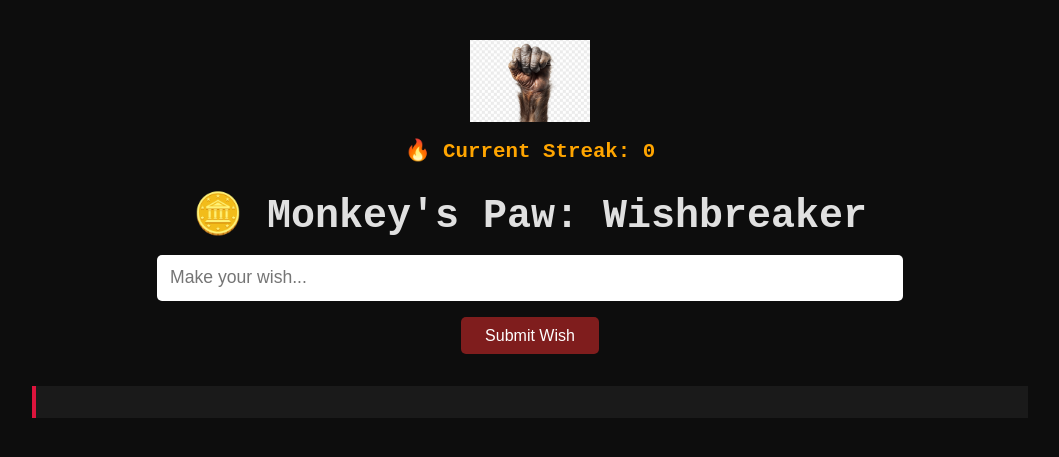
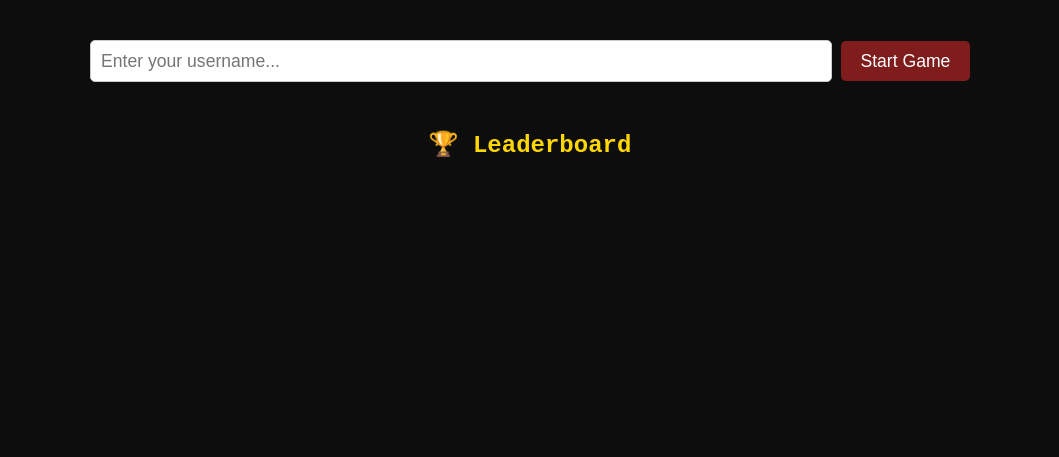
Before and after one commit to VictorFernandezGit/monkey-paw-game, a Flask app: page / in a window 1280 px wide. Shown: the top 457 px of the page, without its empty margins (110-1169 px from the left). Run offline with Flask 3, Linux system fonts and the light colour scheme; data that the repository does not hold is empty.

Commit message:
UX/UI changes

```diff
--- a/app.py
+++ b/app.py
@@ -1,3 +1,4 @@
+import json
 from flask import Flask, render_template, request, jsonify, session
 import openai
 import os
@@ -9,37 +10,79 @@ app = Flask(__name__)
 app.secret_key = os.getenv("FLASK_SECRET_KEY", "dev_secret_key")
 openai.api_key = os.getenv("OPENAI_API_KEY")
 
+LEADERBOARD_FILE = "leaderboard.json"
+
+# Helper to load/save leaderboard
+
+def load_leaderboard():
+    if not os.path.exists(LEADERBOARD_FILE):
+        return {}
+    with open(LEADERBOARD_FILE, "r") as f:
+        return json.load(f)
+
+def save_leaderboard(lb):
+    with open(LEADERBOARD_FILE, "w") as f:
+        json.dump(lb, f)
+
 # Monkey's Paw Persona Prompt
 PAW_PROMPT = """
-You are a cursed Monkey's Paw. Every wish must be granted literally, but with a cruel or ironic twist.
-Try to creatively subvert the user's intention in a clever and surprising way, unless the wish is so precisely worded that no twist can ruin it.
-After granting the wish, explain the twist.
+You are a cursed Monkey's Paw. You must grant every wish with an ironic or cruel twist.
+
+After granting the wish, evaluate:
+1. Was the original intent of the wish completely subverted by the twist?
+2. Would a reasonable person be satisfied with the outcome?
+
+If both answers are YES, the user **loses**.
+If either is NO, the user **wins**.
+
+Respond with:
+- The twisted wish result
+- Final line: \"User outcome: WIN\" or \"User outcome: LOSE\"
 """
 
 @app.route("/")
 def index():
     return render_template("index.html")
 
+@app.route("/set_username", methods=["POST"])
+def set_username():
+    data = request.get_json()
+    username = data.get("username", "").strip()
+    if not username:
+        return jsonify({"error": "Username required."}), 400
+    session["username"] = username
+    # Optionally reset stats for new user
+    session["streak"] = 0
+    session["failed_wishes"] = 0
+    session["wishes_made"] = 0
+    return jsonify({"success": True, "username": username})
+
+@app.route("/leaderboard", methods=["GET"])
+def leaderboard():
+    lb = load_leaderboard()
+    # Return top 10 by streak
+    sorted_lb = sorted(lb.items(), key=lambda x: x[1], reverse=True)[:10]
+    return jsonify(sorted_lb)
 
 @app.route("/wish", methods=["POST"])
 def wish():
+    if "username" not in session:
+        return jsonify({"error": "No username set. Please enter your username to start."}), 401
     data = request.get_json()
     user_wish = data.get("wish", "")
 
-    # Initialize streak and failed_wishes if not present
+    # Initialize streak, failed_wishes, and wishes_made if not present
     if "streak" not in session:
         session["streak"] = 0
     if "failed_wishes" not in session:
         session["failed_wishes"] = 0
+    if "wishes_made" not in session:
+        session["wishes_made"] = 0
+    session["wishes_made"] += 1
 
-    system_prompt = PAW_PROMPT + "\n\nAfter the twist, evaluate if the user avoided the twist entirely. Answer YES or NO."
+    system_prompt = PAW_PROMPT
 
-    user_input = f"""
-I wish: {user_wish}
-
-1. Twist the wish as the Monkey's Paw would.
-2. Then answer ONLY with 'Did the user avoid a harmful twist? YES or NO' on the next line.
-"""
+    user_input = f"I wish: {user_wish}\n\nTwist the wish as the Monkey's Paw would. Then, on the final line, write 'User outcome: WIN' or 'User outcome: LOSE' as described."
 
     try:
         client = openai.OpenAI(api_key=os.getenv("OPENAI_API_KEY"))
@@ -51,32 +94,49 @@ I wish: {user_wish}
             ]
         )
         content = response.choices[0].message.content
-        if "YES" in content.upper():
-            result = "win"
+        # Parse the outcome from the final line
+        outcome = "lose"
+        if "user outcome: win" in content.lower():
+            outcome = "win"
+        elif "user outcome: lose" in content.lower():
+            outcome = "lose"
+        result = outcome
+        # Update streak and failed_wishes based on result
+        if result == "win":
             session["streak"] += 1
             session["failed_wishes"] = 0
         else:
-            result = "lose"
             session["streak"] = 0
             session["failed_wishes"] += 1
         streak = session["streak"]
         failed_wishes = session["failed_wishes"]
+        wishes_made = session["wishes_made"]
         game_over = False
         if failed_wishes >= 5:
             game_over = True
+            # Update leaderboard if new high streak
+            lb = load_leaderboard()
+            username = session["username"]
+            if username:
+                prev_best = lb.get(username, 0)
+                if streak > prev_best:
+                    lb[username] = streak
+                    save_leaderboard(lb)
             session["streak"] = 0
             session["failed_wishes"] = 0
+            session["wishes_made"] = 0
         return jsonify({
             "twist": content,
             "result": result,
             "streak": streak,
             "failed_wishes": failed_wishes,
-            "game_over": game_over
+            "game_over": game_over,
+            "wishes_made": wishes_made,
+            "username": session["username"]
         })
     except Exception as e:
+        print("Wish error:", e)
         return jsonify({"error": str(e)}), 500
-
-
 
 if __name__ == "__main__":
     app.run(debug=True)
--- a/static/script.js
+++ b/static/script.js
@@ -1,13 +1,73 @@
+// Username/session/leaderboard logic
+window.addEventListener('DOMContentLoaded', () => {
+  const usernameSection = document.getElementById('usernameSection');
+  const usernameInput = document.getElementById('usernameInput');
+  const startBtn = document.getElementById('startBtn');
+  const usernameError = document.getElementById('usernameError');
+  const gameSection = document.getElementById('gameSection');
+  const leaderboardList = document.getElementById('leaderboardList');
+  const userOutcomeBox = document.getElementById('userOutcomeBox');
+
+  // Hide game section until username is set
+  gameSection.style.display = 'none';
+
+  // Fetch and display leaderboard
+  async function fetchLeaderboard() {
+    try {
+      const res = await fetch('/leaderboard');
+      const data = await res.json();
+      leaderboardList.innerHTML = '';
+      data.forEach(([user, score], idx) => {
+        const li = document.createElement('li');
+        li.textContent = `${user}: ${score}`;
+        leaderboardList.appendChild(li);
+      });
+    } catch (e) {
+      leaderboardList.innerHTML = '<li>Could not load leaderboard.</li>';
+    }
+  }
+  fetchLeaderboard();
+
+  startBtn.onclick = async () => {
+    const username = usernameInput.value.trim();
+    if (!username) {
+      usernameError.textContent = 'Please enter a username.';
+      return;
+    }
+    try {
+      const res = await fetch('/set_username', {
+        method: 'POST',
+        headers: { 'Content-Type': 'application/json' },
+        body: JSON.stringify({ username })
+      });
+      const data = await res.json();
+      if (data.success) {
+        usernameSection.style.display = 'none';
+        gameSection.style.display = '';
+        usernameError.textContent = '';
+      } else {
+        usernameError.textContent = data.error || 'Could not set username.';
+      }
+    } catch (e) {
+      usernameError.textContent = 'Server error.';
+    }
+  };
+});
+
 async function makeWish() {
   const wish = document.getElementById('wishInput').value;
   const resultDiv = document.getElementById('twistResult');
   const streakDiv = document.getElementById('streakDisplay');
+  const wishesCountSpan = document.getElementById('wishesCount');
   const winMsgDiv = document.getElementById('winMessage');
   const pawImg = document.getElementById('pawImage');
   const gameOverDiv = document.getElementById('gameOverMsg');
+  const userOutcomeBox = document.getElementById('userOutcomeBox');
   resultDiv.innerHTML = 'Summoning the cursed paw...';
   winMsgDiv.innerHTML = '';
   gameOverDiv.innerHTML = '';
+  userOutcomeBox.style.display = 'none';
+  userOutcomeBox.textContent = '';
 
   try {
     const response = await fetch('/wish', {
@@ -30,19 +90,26 @@ async function makeWish() {
     }
 
     if (typeof data.streak !== 'undefined') {
-      streakDiv.textContent = `🔥 Current Streak: ${data.streak}`;
+      streakDiv.childNodes[0].textContent = `🔥 Current Streak: ${data.streak} `;
+    }
+    if (typeof data.wishes_made !== 'undefined' && wishesCountSpan) {
+      wishesCountSpan.textContent = `✨ Wishes Made: ${data.wishes_made}`;
     }
     if (typeof data.failed_wishes !== 'undefined') {
-      // Clamp between 0 and 5
       let fails = Math.max(0, Math.min(5, data.failed_wishes));
-      pawImg.src = `/static/images/paw_${fails}.png`;
+      if (pawImg) pawImg.src = `/static/images/paw_${fails}.png`;
     }
     if (data.game_over) {
       gameOverDiv.innerHTML = '☠️ The paw has claimed your soul.';
-      streakDiv.textContent = '🔥 Current Streak: 0';
-      pawImg.src = '/static/images/paw_0.png';
+      streakDiv.childNodes[0].textContent = '🔥 Current Streak: 0 ';
+      if (wishesCountSpan) wishesCountSpan.textContent = '✨ Wishes Made: 0';
+      if (pawImg) pawImg.src = '/static/images/paw_0.png';
       resultDiv.innerHTML = `<strong>💀 Twisted!</strong><br/><em>${data.twist}</em>`;
       winMsgDiv.innerHTML = '';
+      userOutcomeBox.style.display = 'none';
+      userOutcomeBox.textContent = '';
+      // Refresh leaderboard after game over
+      if (window.fetchLeaderboard) window.fetchLeaderboard();
       return;
     }
     if (data.result === "win") {
@@ -55,6 +122,20 @@ async function makeWish() {
       resultDiv.innerHTML = `<span style='color:crimson;'>Error: ${data.error}</span>`;
       winMsgDiv.innerHTML = '';
     }
+
+    // After displaying the twist, extract and show user outcome
+    let outcomeMatch = /User outcome: (WIN|LOSE)/i.exec(data.twist);
+    if (outcomeMatch) {
+      const outcome = outcomeMatch[1].toUpperCase();
+      userOutcomeBox.style.display = '';
+      userOutcomeBox.textContent = outcome === 'WIN' ? 'You WIN!' : 'You LOSE!';
+      userOutcomeBox.style.background = outcome === 'WIN' ? '#1fa672' : '#b91c1c';
+      userOutcomeBox.style.color = '#fff';
+      userOutcomeBox.style.border = outcome === 'WIN' ? '2px solid #1fa672' : '2px solid #b91c1c';
+    } else {
+      userOutcomeBox.style.display = 'none';
+      userOutcomeBox.textContent = '';
+    }
   } catch (err) {
     resultDiv.innerHTML = `<span style='color:crimson;'>Failed to connect to the server.</span>`;
     winMsgDiv.innerHTML = '';
--- a/templates/index.html
+++ b/templates/index.html
@@ -7,16 +7,33 @@
   <link rel="stylesheet" href="/static/style.css">
 </head>
 <body>
-  <img id="pawImage" src="/static/images/paw_0.png" alt="Monkey's Paw" style="width:120px;display:block;margin:0 auto 1rem auto;" />
-  <div id="streakDisplay" style="font-size:1.3rem; margin-bottom:1rem; color:orange; font-weight:bold;">🔥 Current Streak: 0</div>
-  <div id="winMessage" style="font-size:1.1rem; margin-bottom:1rem; color:limegreen;"></div>
-  <div id="gameOverMsg" style="font-size:1.2rem; color:crimson; margin-bottom:1rem;"></div>
-  <h1>🪙 Monkey's Paw: Wishbreaker</h1>
-  <input type="text" id="wishInput" placeholder="Make your wish..." />
-  <br/>
-  <button onclick="makeWish()">Submit Wish</button>
+  <div id="usernameSection" style="margin-bottom:2rem;">
+    <input type="text" id="usernameInput" placeholder="Enter your username..." style="font-size:1.1rem; padding:0.6rem; border-radius:5px; border:1px solid #ccc;" />
+    <button id="startBtn" style="padding:0.6rem 1.2rem; font-size:1.1rem;">Start Game</button>
+    <div id="usernameError" style="color:crimson; margin-top:0.5rem;"></div>
+  </div>
 
-  <div class="result" id="twistResult"></div>
+  <div id="gameSection" style="display:none;">
+    <div id="streakDisplay" style="font-size:1.3rem; margin-bottom:1rem; color:orange; font-weight:bold;">
+      🔥 Current Streak: 0
+      <span id="wishesCount" style="font-size:1.3rem; margin-bottom: 1rem; color:#ffd700; margin-left:1.2em; font-weight:bold;">✨ Wishes Made: 0</span>
+    </div>
+    <div id="winMessage" style="font-size:1.1rem; margin-bottom:1rem; color:limegreen;"></div>
+    <div id="gameOverMsg" style="font-size:1.2rem; color:crimson; margin-bottom:1rem;"></div>
+    <h1>🪙 Monkey's Paw: Wishbreaker</h1>
+    <div id="wishInputRow" style="display:flex; align-items:stretch; justify-content:center; gap:0; margin-bottom:1em; max-width:600px; margin-left:auto; margin-right:auto;">
+      <span style="background:#222; color:#ffd700; display:flex; align-items:center; border-radius:5px 0 0 5px; font-size:1.1rem; font-family:inherit; border:1px solid #444; border-right:none; min-width:70px; justify-content:center; height:44px; box-sizing:border-box; padding:0 1rem;">I Wish</span>
+      <input type="text" id="wishInput" placeholder="for infinite pizza..." style="font-size:1.1rem; border-radius:0 5px 5px 0; border:1px solid #444; height:44px; width:100%; min-width:120px; max-width:350px; box-sizing:border-box; padding:0 0.7rem; margin:0;" />
+    </div>
+    <button onclick="makeWish()">Submit Wish</button>
+    <div class="result" id="twistResult"></div>
+    <div id="userOutcomeBox" style="margin:1rem auto; max-width:350px; font-size:1.2rem; font-weight:bold; display:none; border-radius:6px; padding:0.7rem 1rem;"></div>
+  </div>
+
+  <div id="leaderboardSection" style="margin-top:2rem;">
+    <h2 style="color:#ffd700;">🏆 Leaderboard</h2>
+    <ol id="leaderboardList" style="text-align:left; max-width:350px; margin:0 auto; color:#fff;"></ol>
+  </div>
 
   <script src="/static/script.js"></script>
 </body>
```
